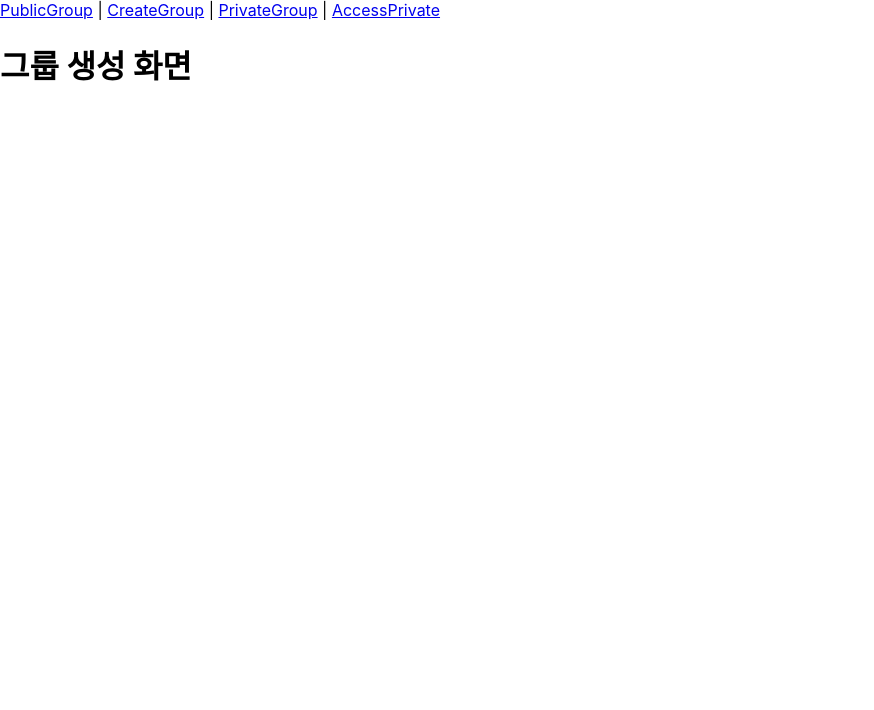
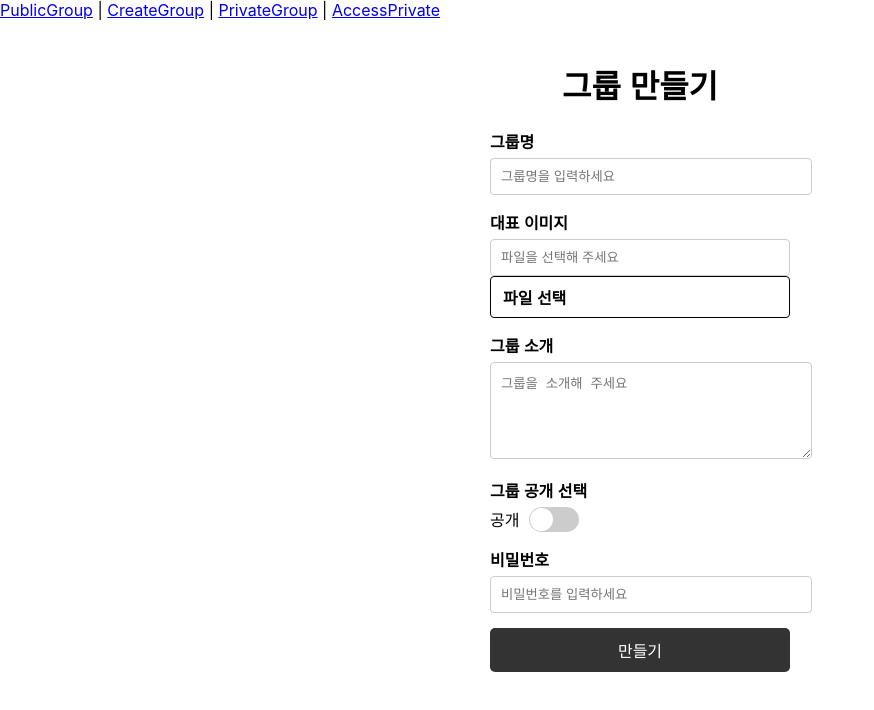
Before and after one commit to chaelin12/Codeit, a React (Create React App) app in the folder frontend/: page /creategroup in a window 1280 px wide. Shown: the top 710 px of the page, without its empty margins (0-874 px from the left). Built offline with nearby package versions, Linux system fonts and the light colour scheme.

Commit message:
edit creategroup

```diff
--- /dev/null
+++ b/frontend/src/pages/CreateGroup.css
@@ -0,0 +1,113 @@
+.create-group-container {
+  max-width: 300px;
+  margin: 0 auto;
+  padding: 20px;
+  font-family: Arial, sans-serif;
+}
+
+.title {
+  text-align: center;
+  margin-bottom: 20px;
+}
+
+.form-group {
+  margin-bottom: 15px;
+}
+
+.form-group label {
+  display: block;
+  font-weight: bold;
+  margin-bottom: 5px;
+}
+
+.form-group input[type="text"],
+.form-group input[type="password"],
+.form-group textarea {
+  width: 100%;
+  padding: 10px;
+  border: 1px solid #ccc;
+  border-radius: 4px;
+}
+
+.image-upload-container {
+  display: flex;
+  align-items: center;
+  width: 100%;
+}
+
+.image-placeholder {
+  flex: 1;
+  padding: 10px;
+  border: 1px solid #ccc;
+  border-radius: 4px;
+  outline: none;
+  margin-right: 10px;
+  box-sizing: border-box;
+}
+
+.file-upload-button {
+  padding: 8px 12px;
+  background-color: white;
+  border: 1px solid black;
+  border-radius: 4px;
+  cursor: pointer;
+  font-weight: 300;
+  display: flex;
+  align-items: center;
+  box-sizing: border-box;
+  flex-shrink: 0;
+}
+
+.toggle-container {
+  display: flex;
+  align-items: center; /* 수직으로 중앙 정렬 */
+}
+
+.toggle-container p {
+  margin: 0;
+  margin-right: 10px; /* "공개"와 토글 사이의 간격 */
+}
+
+.toggle-switch {
+  width: 50px;
+  height: 25px;
+  background-color: #ccc;
+  border-radius: 25px;
+  position: relative;
+  cursor: pointer;
+  transition: background-color 0.3s;
+}
+
+.toggle-switch.active {
+  background-color: #333;
+}
+
+.switch-handle {
+  width: 23px;
+  height: 23px;
+  background-color: white;
+  border-radius: 50%;
+  position: absolute;
+  top: 1px;
+  left: 1px;
+  transition: left 0.3s;
+}
+
+.toggle-switch.active .switch-handle {
+  left: 26px;
+}
+
+.submit-button {
+  width: 100%;
+  padding: 10px;
+  background-color: #333;
+  color: white;
+  border: none;
+  border-radius: 5px;
+  cursor: pointer;
+  font-size: 16px;
+}
+
+.submit-button:hover {
+  background-color: #555;
+}
--- a/frontend/src/pages/CreateGroup.js
+++ b/frontend/src/pages/CreateGroup.js
@@ -1,7 +1,106 @@
-import React from "react";
+import React, { useState } from "react";
+import "./CreateGroup.css";
 
-function createGroup() {
-  return <h1>그룹 생성 화면</h1>;
+function CreateGroup() {
+  const [input, setInput] = useState({
+    name: "",
+    image: null,
+    introduce: "",
+    isPublic: false,
+    password: "",
+  });
+
+  const { name, image, introduce, isPublic, password } = input;
+
+  const onChange = (e) => {
+    const { id, value, type, files } = e.target;
+    const inputValue = type === "file" ? files[0] : value;
+
+    setInput({
+      ...input,
+      [id]: inputValue,
+    });
+  };
+
+  const handleToggle = () => {
+    setInput({
+      ...input,
+      isPublic: !isPublic,
+    });
+  };
+
+  return (
+    <div className="create-group-container">
+      <div className="title">
+        <h1>그룹 만들기</h1>
+      </div>
+      <div className="form-group">
+        <label>그룹명</label>
+        <input
+          type="text"
+          id="name"
+          value={name}
+          onChange={onChange}
+          placeholder="그룹명을 입력하세요"
+        />
+      </div>
+      <div className="form-group">
+        <label>대표 이미지</label>
+        <input
+          type="text"
+          placeholder="파일을 선택해 주세요"
+          readOnly
+          value={image ? image.name : ""}
+          className="image-placeholder"
+        />
+        <label htmlFor="image-upload" className="file-upload-button">
+          파일 선택
+        </label>
+        <input
+          type="file"
+          id="image-upload"
+          onChange={onChange}
+          style={{ display: "none" }}
+        />
+      </div>
+      <div className="form-group">
+        <label>그룹 소개</label>
+        <textarea
+          id="introduce"
+          value={introduce}
+          onChange={onChange}
+          placeholder="그룹을 소개해 주세요"
+          rows="5"
+        />
+      </div>
+      <div className="form-group">
+        <label>그룹 공개 선택</label>
+        <div className="toggle-container">
+          <p>공개</p>
+          <div
+            className={`toggle-switch ${isPublic ? "active" : ""}`}
+            onClick={handleToggle}
+          >
+            <div className="switch-handle"></div>
+          </div>
+        </div>
+      </div>
+      <div className="form-group">
+        <label>비밀번호</label>
+        <input
+          type="password"
+          id="password"
+          value={password}
+          onChange={onChange}
+          placeholder="비밀번호를 입력하세요"
+        />
+      </div>
+
+      <button className="submit-button" type="submit">
+        만들기
+      </button>
+    </div>
+  );
 }
 
-export default createGroup;
+export default CreateGroup;
```
